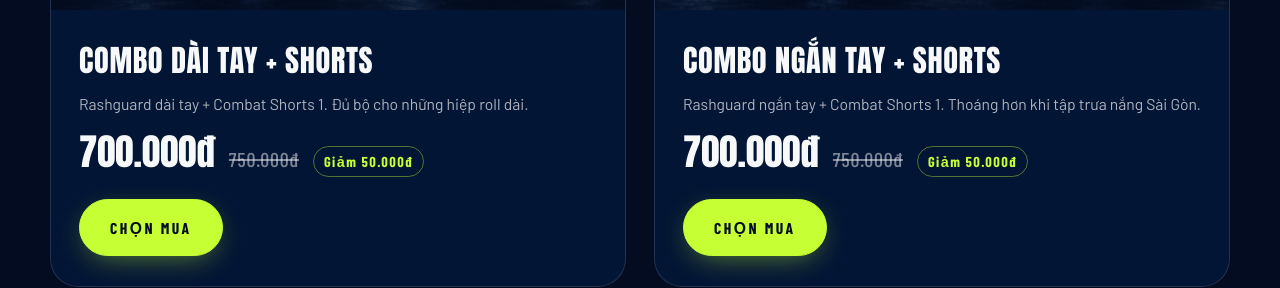
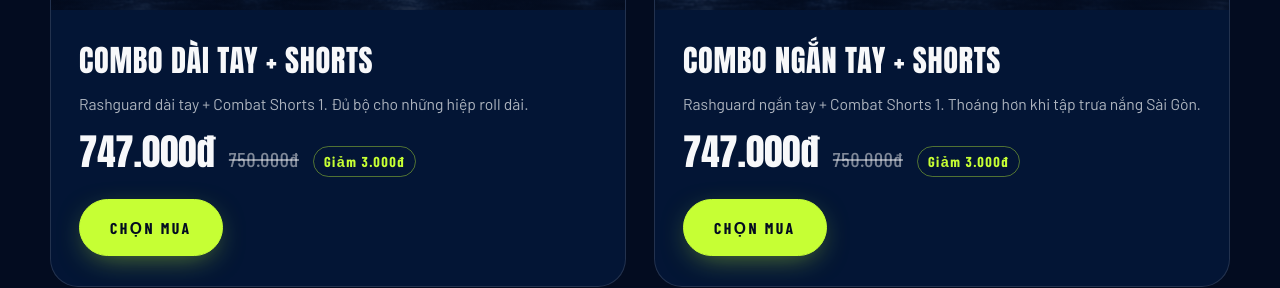
Before and after one commit to HieuPhanMuayThaiBJJ/sgs-rashguard, a plain HTML site: page index.html in a window 1280 px wide. Shown: the part 1920-2208 px from the top of the page. Drawn offline with nearby package versions, Linux system fonts and the light colour scheme.

Commit message:
Update index.html

```diff
--- a/index.html
+++ b/index.html
@@ -555,7 +555,7 @@ const CONFIG = {
   PICKUP: "36 A4, Phường Bảy Hiền, HCM",
   BANK: {name:"VPBank", code:"VPB", account:"0987830414", holder:"PHAN TRUNG HIẾU"},
   // price = giá bán thật (VNĐ), was = giá gạch
-  PRICES: { comboLong:{price:700000, was:750000}, comboShort:{price:700000, was:750000}, shirtLong:{price:370000, was:0}, shirtShort:{price:370000, was:0}, shorts:{price:330000, was:0} },
+  PRICES: { comboLong:{price:747000, was:750000}, comboShort:{price:747000, was:750000}, shirtLong:{price:375000, was:0}, shirtShort:{price:375000, was:0}, shorts:{price:375000, was:0} },
   // Một size dùng chung cho cả áo và shorts
   SIZES: ["XS","S","M","L","XL","2XL"],
   SIZE_DATA: {
```
